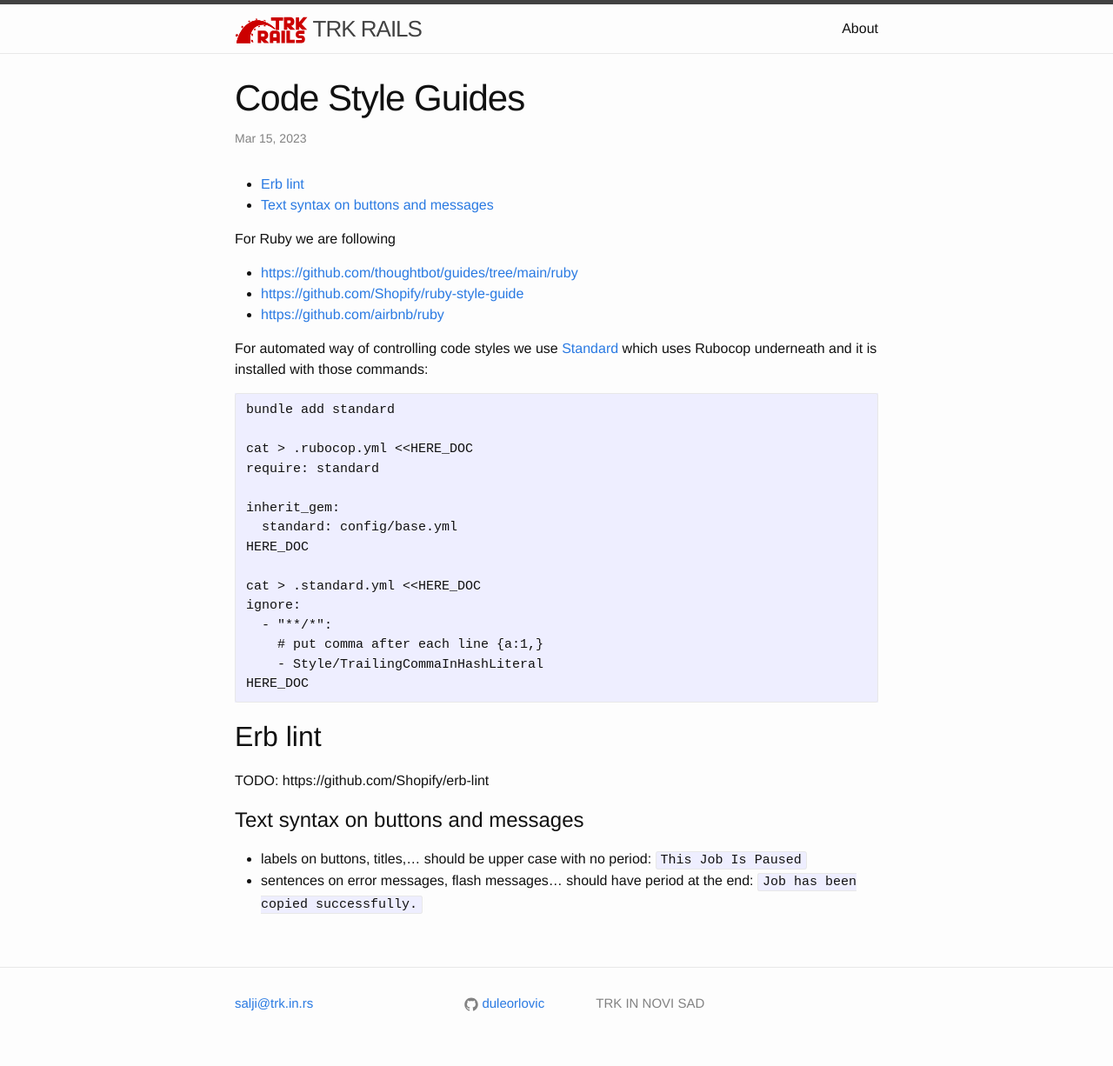
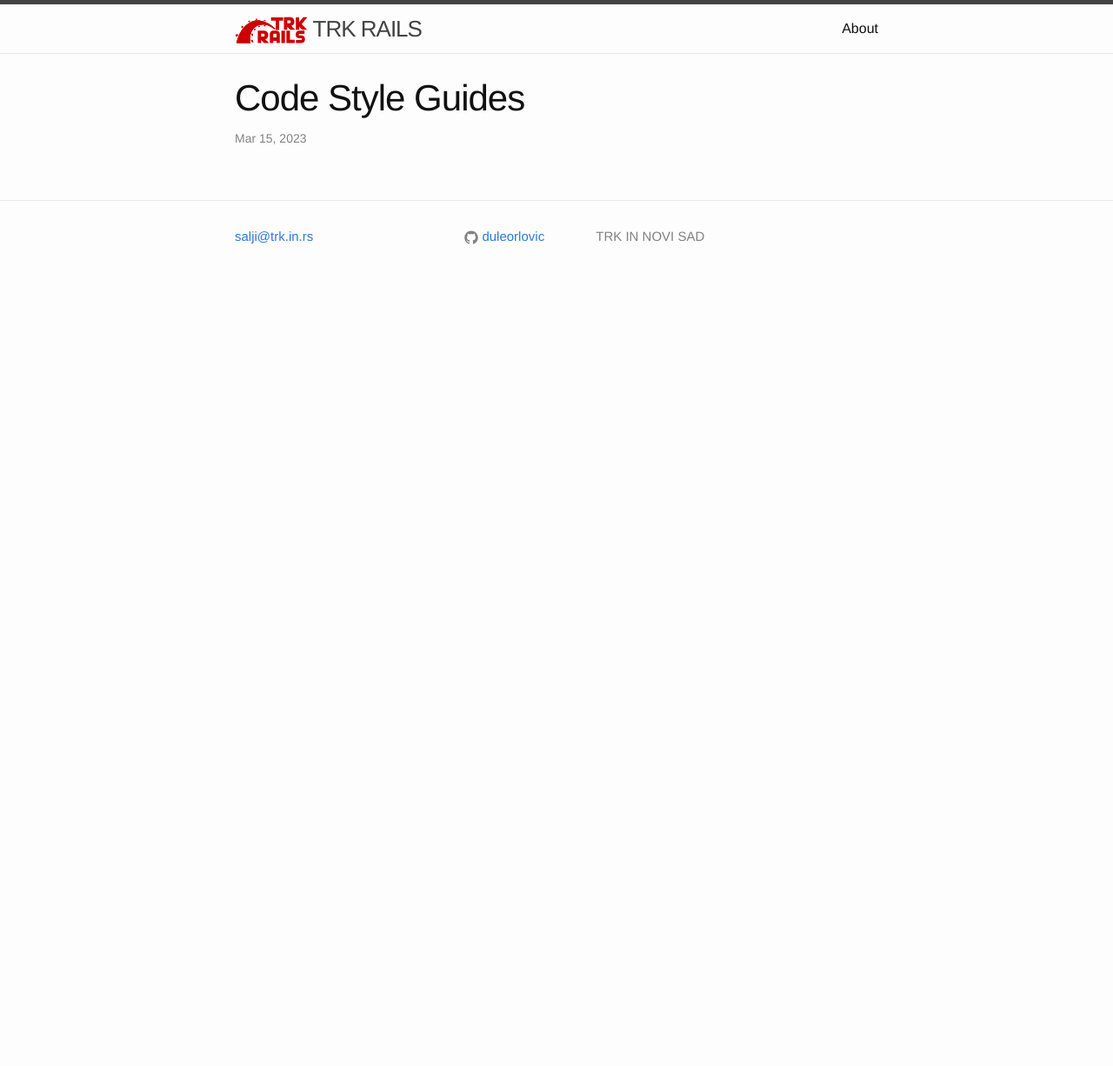
Before and after one commit to trkin/dev.trk.in.rs, a Jekyll site: the page built from _posts/2023-03-15-code-style-guides.md, in a window 1280 px wide. Shown: the whole page at 87% size. Built offline with Jekyll 4.4.1, drawn with Linux system fonts in a browser that asks for light colours; the table of contents is made by our own code; after the commit the page ends 900 px from its top, so only the background shows below that.

````diff
--- a/_posts/2023-03-15-code-style-guides.md
+++ b/_posts/2023-03-15-code-style-guides.md
@@ -1,41 +1,3 @@
 ---
 layout: post
 ---
-
-For Ruby we are following
-
-* <https://github.com/thoughtbot/guides/tree/main/ruby>
-* <https://github.com/Shopify/ruby-style-guide>
-* <https://github.com/airbnb/ruby>
-
-For automated way of controlling code styles we use
-[Standard](https://github.com/testdouble/standard) which uses Rubocop underneath
-and it is installed with those commands:
-```
-bundle add standard
-
-cat > .rubocop.yml <<HERE_DOC
-require: standard
-
-inherit_gem:
-  standard: config/base.yml
-HERE_DOC
-
-cat > .standard.yml <<HERE_DOC
-ignore:
-  - "**/*":
-    # put comma after each line {a:1,}
-    - Style/TrailingCommaInHashLiteral
-HERE_DOC
-```
-
-## Erb lint
-
-TODO: https://github.com/Shopify/erb-lint
-
-# Text syntax on buttons and messages
-
-* labels on buttons, titles,...  should be upper case with no period: `This Job
-Is Paused`
-* sentences on error messages, flash messages...  should have period at the end:
-`Job has been copied successfully.`
````
Also changed, not shown: _posts/2023-04-07-rails-testing.md (added, +49 -0 lines).
